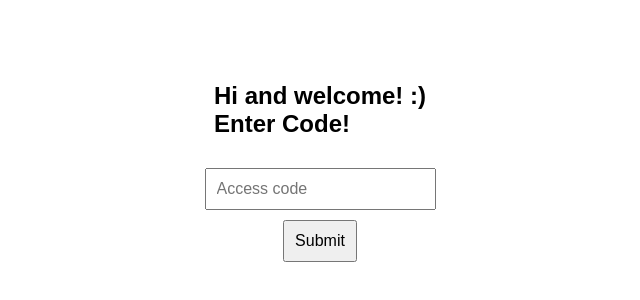
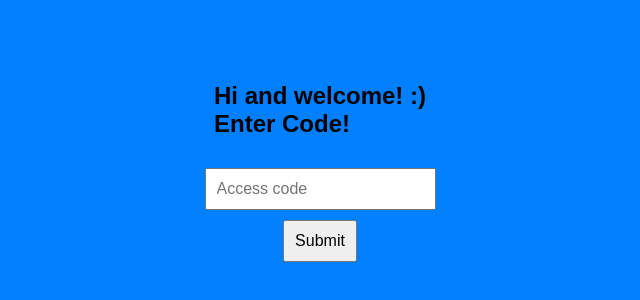
Before and after one commit to one-time-user75/Access-needed., a plain HTML site: page index.html in a window 1280 px wide. Shown: the part 246-546 px from the top of the page, without its empty margins (320-960 px from the left). Drawn offline with Linux system fonts and the light colour scheme.

Commit message:
Update index.html

```diff
--- a/index.html
+++ b/index.html
@@ -6,7 +6,7 @@
   <style>
     body {
       font-family: Arial, sans-serif;
-      background: ##007FFF;
+      background-color: #007FFF; /* Azure Blue */
       display: flex;
       flex-direction: column;
       align-items: center;
```
